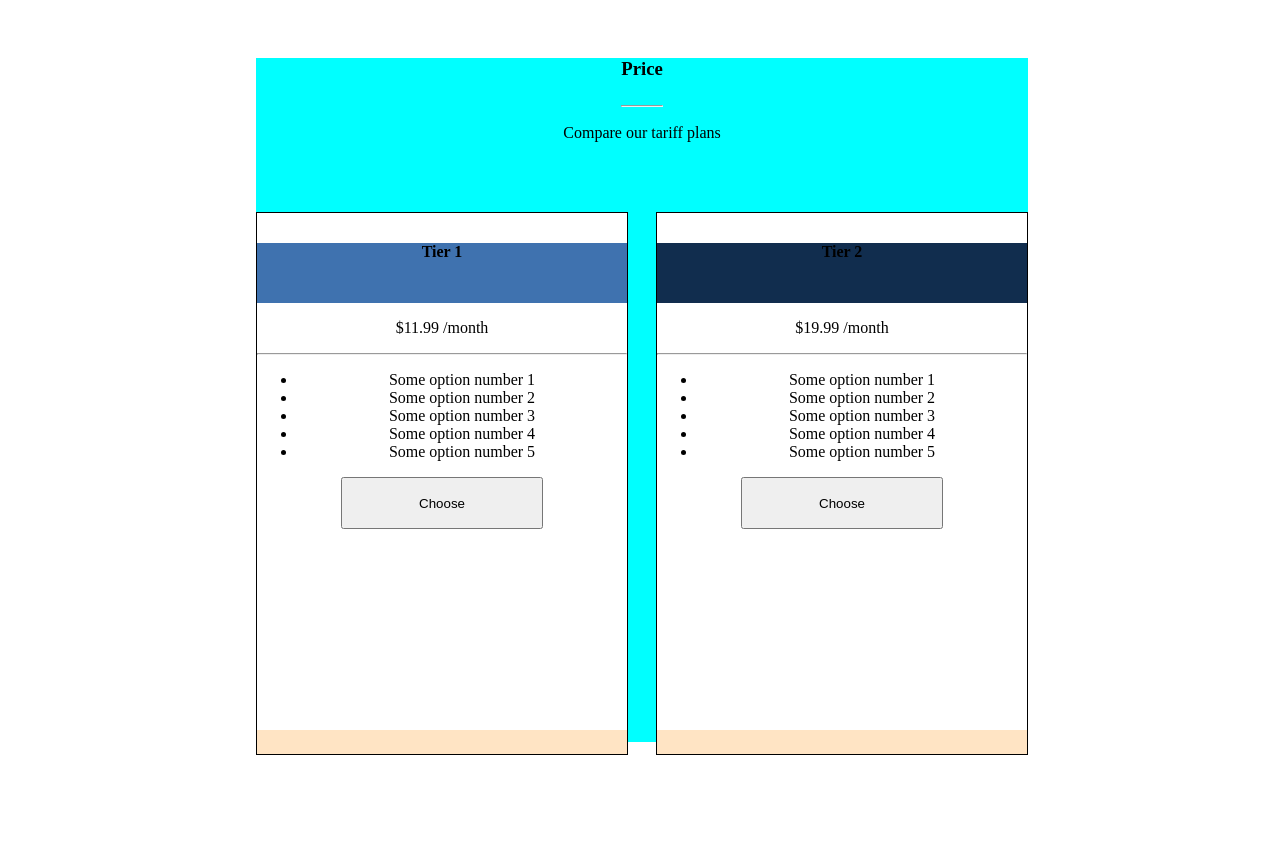
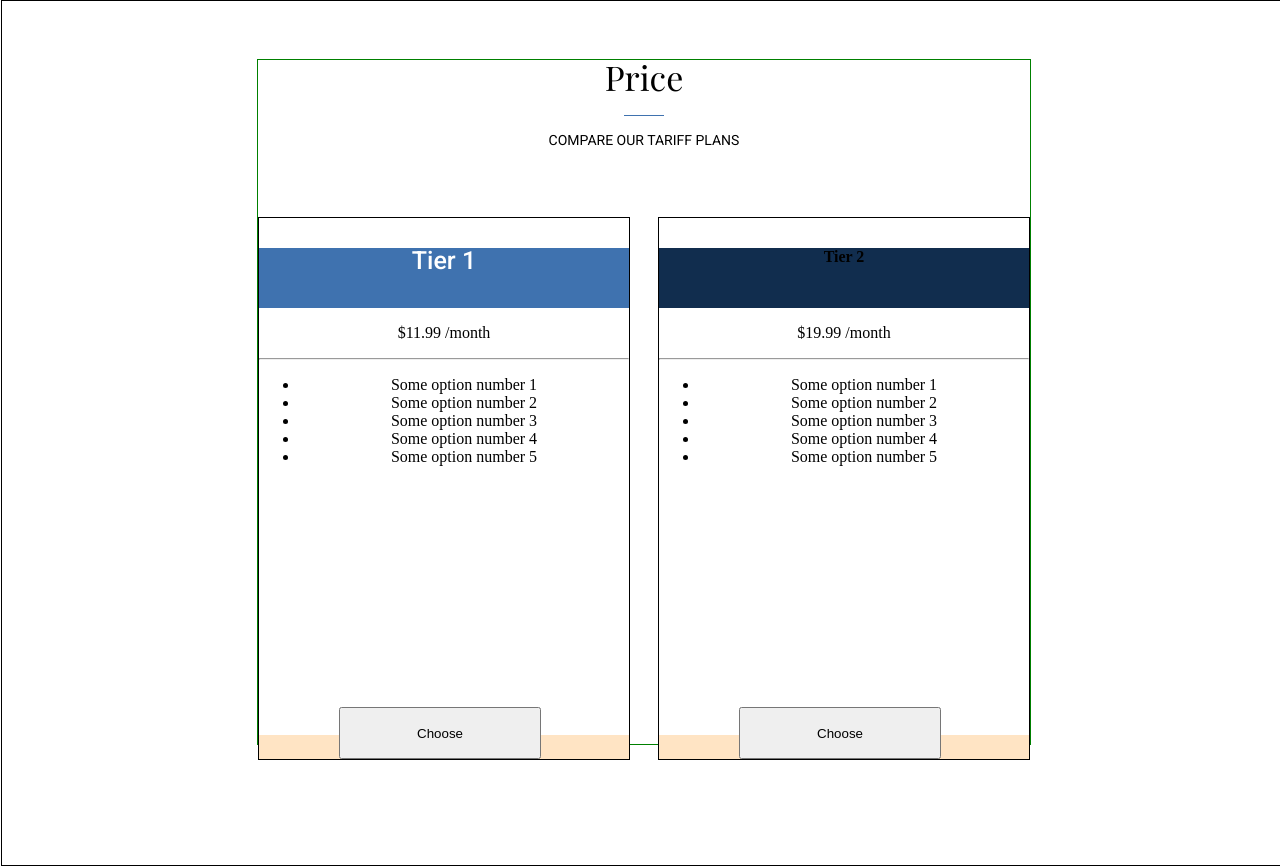
Before and after one commit to LifeTraveler7/Adnull-Front-end, a plain HTML site: page index.html in a window 1280 px wide. Drawn offline with nearby package versions, Linux system fonts and the light colour scheme; a web font is replaced by a local one.

Commit message:
Add position for buttons and first design

```diff
--- a/index.html
+++ b/index.html
@@ -19,7 +19,7 @@
                 <div class="first-price-card-container">
                     <div class="first-price-card">
                         <div class="first-price-card-header">
-                            <h4>Tier 1</h4>
+                            <h4 class="card-header-text">Tier 1</h4>
                         </div>
                         <p>$11.99 /month</p>
                         <hr>
--- a/style.css
+++ b/style.css
@@ -8,32 +8,53 @@ body {
     height: 863.5px;
     margin-left:1px;
     margin-right: 1px;
-
+    border:1px solid black;
 }
 
 .price-container{
     width:772px;
     height: 684px;
-    background-color: aqua;
+    background-color:white;
     margin: 58px 255px 121.5px 255px;
     text-align: center;
+    border:1px solid green;
 }
 
 .price-container-header-phrase{
     margin-top: 0px;
-    margin-bottom: 25px;
+    margin-bottom: 21px;
+    font-family: Playfair Display;
+    font-weight: 400;
+    font-size: 34px;
+    leading-trim: Cap height;
+    line-height: 100%;
+    letter-spacing: 0%;
+    text-align: center;
+    padding:0;
+}
 
-}
 .price-container-separation-line {
     width: 40px;
     margin-top:0px;
     margin-bottom:17px;
     padding: 0px;
+    height: 1px;
+    background-color: #3F72AF;
+    border: none;
 }
 
 .price-container-invitation-phrase{
     margin-top:0px;
     margin-bottom: 70px;
+    font-family: Roboto;
+    font-weight: 400;
+    font-size: 14px;
+    leading-trim: Cap height;
+    line-height: 100%;
+    letter-spacing: 0%;
+    text-align: center;
+    text-transform: uppercase;
+
 }
 
 .price-cards-container{
@@ -46,6 +67,17 @@ body {
 
 }
 
+.card-header-text{
+    font-family: Roboto;
+    font-weight: 500;
+    font-size: 25px;
+    leading-trim: Cap height;
+    line-height: 100%;
+    letter-spacing: 0%;
+    color: white;
+    margin: 0px;
+}
+
 /* First price card */
 .first-price-card-container {
     width:372px;
@@ -55,7 +87,7 @@ body {
     margin:0px 28px 0px 0px;
     padding:0px;
     display: flex;
-
+    position:relative;
 }
 
 .first-price-card {
@@ -74,12 +106,15 @@ body {
     height: 60px;
     margin-top: 30px;
     background-color: #3F72AF;
+    text-align:center;
 
 }
 .first-butt-choose, .second-butt-choose {
     width: 202px;
     height: 52px;
-
+    position:absolute;
+    bottom:0px;
+    left: 80px;
 }
 
 /* Second price card */
@@ -91,6 +126,7 @@ body {
     margin:0px 0px 0px 0px;
     padding: 0px;
     display: flex;
+    position:relative;
 }
 
 .second-price-card {
```
